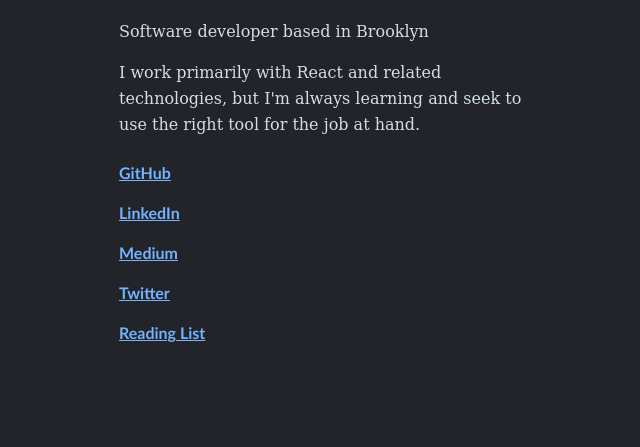
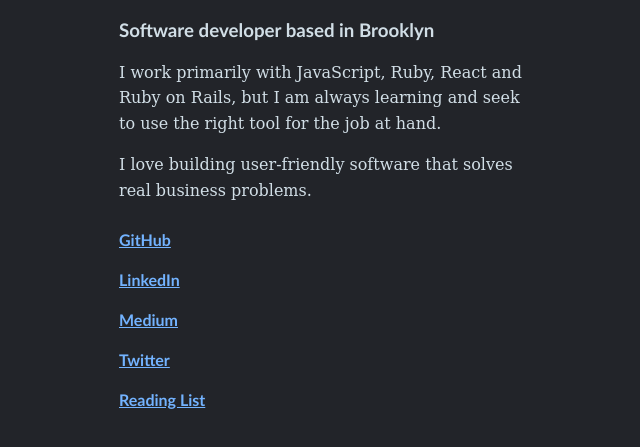
Before and after one commit to lukewaring/lukewaring-dot-com, a Gatsby site: page / in a window 1280 px wide. Shown: the part 127-574 px from the top of the page, without its empty margins (313-953 px from the left). Built offline with nearby package versions, Linux system fonts and the light colour scheme; Gatsby itself is replaced by a stand-in of ours.

Commit message:
Update bio

```diff
--- a/src/pages/index.js
+++ b/src/pages/index.js
@@ -9,8 +9,9 @@ export default () => (
       <meta name='author' content='Luke Waring' />
     </Helmet>
     <h1>Luke Waring</h1>
-    <p>Software developer based in Brooklyn</p>
-    <p>I work primarily with React and related technologies, but I'm always learning and seek to use the right tool for the job at hand.</p>
+    <h3>Software developer based in Brooklyn</h3>
+    <p>I work primarily with JavaScript, Ruby, React and Ruby on Rails, but I am always learning and seek to use the right tool for the job at hand.</p>
+    <p>I love building user-friendly software that solves real business problems.</p>
     <div><b><a href='https://github.com/lukewaring' target='_blank' rel='noopener noreferrer'>GitHub</a></b></div>
     <div><b><a href='https://linkedin.com/in/lukewaring' target='_blank' rel='noopener noreferrer'>LinkedIn</a></b></div>
     <div><b><a href='https://medium.com/@lukewaring' target='_blank' rel='noopener noreferrer'>Medium</a></b></div>
```
Also changed, not shown: 1 other file.
